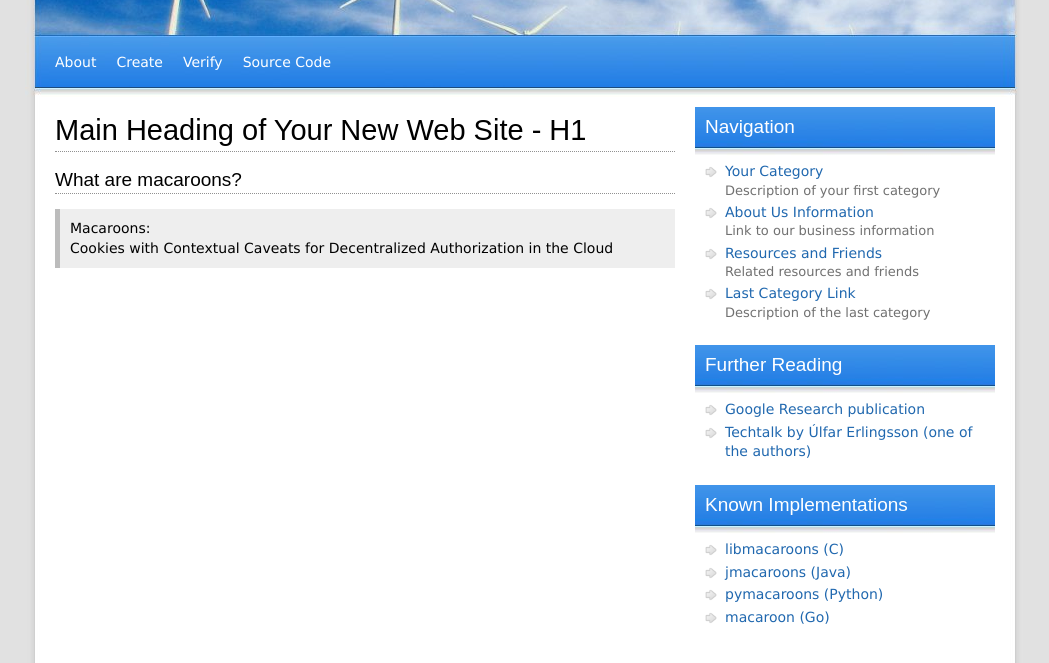
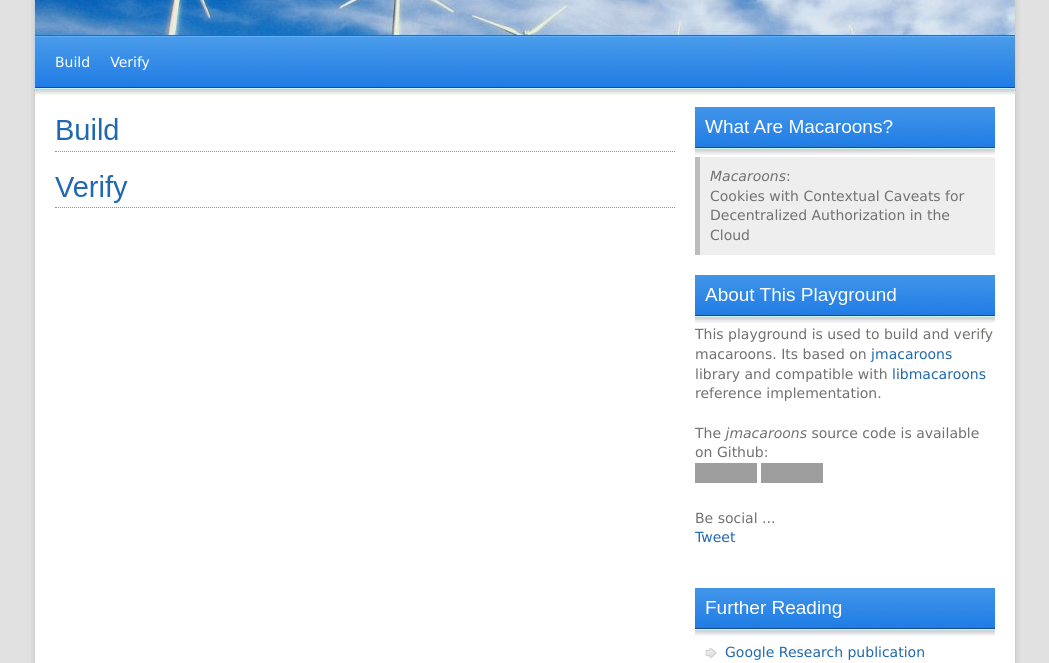
Before and after one commit to nitram509/jmacaroons, a plain HTML site: page index.html in a window 1280 px wide. Shown: the part 123-786 px from the top of the page, without its empty margins (115-1164 px from the left). Drawn offline with Linux system fonts and the light colour scheme; grey boxes are pictures that could not be loaded; a web font is replaced by a local one.

Commit message:
prepared styling, navigation, social interaction, further readings and links

```diff
--- a/index.html
+++ b/index.html
@@ -19,10 +19,8 @@
 
   <div id="menu">
     <ul>
-      <li><a href="#">About</a></li>
-      <li><a href="#">Create</a></li>
-      <li><a href="#">Verify</a></li>
-      <li><a href="#">Source Code</a></li>
+      <li><a href="#build">Build</a></li>
+      <li><a href="#verify">Verify</a></li>
     </ul>
   </div>
 
@@ -32,124 +30,58 @@
 
     <div class="left">
 
-      <h1>Main Heading of Your New Web Site - H1</h1>
+      <a name="build"><h1>Build</h1></a>
 
-      <h5>What are macaroons?</h5>
-      <blockquote>
-        <p>Macaroons:<br>
-          Cookies with Contextual Caveats for Decentralized Authorization in the Cloud</p>
-      </blockquote>
-
-      <!--<p>-->
-        <!--Sed vitae lectus libero, vitae tempus lacus. Quisque mollis, lectus sed-->
-        <!--placerat sodales, felis diam accumsan ligula, in auctor leo velit eu-->
-        <!--diam. Aenean tincidunt velit ac massa dictum bibendum. Ut vulputate-->
-        <!--tortor vitae orci cursus aliquam. Phasellus rutrum consequat purus, vel-->
-        <!--cursus odio fermentum non. Morbi luctus feugiat dictum. Duis sed metus-->
-        <!--vitae augue faucibus condimentum. Ut id velit eget magna venenatis-->
-        <!--ultrices in sit amet tellus. Praesent augue nibh, condimentum vel-->
-        <!--molestie sit amet, luctus nec neque. Vestibulum ante ipsum primis in-->
-        <!--faucibus orci luctus et ultrices posuere cubilia Curae; Phasellus-->
-        <!--convallis erat nisl. Mauris feugiat pharetra pellentesque. Pellentesque-->
-        <!--vulputate mi quis erat fringilla tempus. Suspendisse potenti.-->
-      <!--</p>-->
-
-      <!--<h2>Template License</h2>-->
-
-      <!--<p>-->
-        <!--This work is licensed under a <a rel="license" href="http://creativecommons.org/licenses/by/3.0/">Creative Commons-->
-        <!--Attribution 3.0 License</a>.-->
-      <!--</p>-->
-
-      <!--<h3>You are free:</h3>-->
-
-      <!--<ul>-->
-        <!--<li>to Share — to copy, distribute and transmit the work</li>-->
-        <!--<li>to Remix — to adapt the work</li>-->
-      <!--</ul>-->
-
-
-      <!--<h3>Under the following conditions:</h3>-->
-
-      <!--<ul>-->
-        <!--<li>Attribution — You must attribute the work in the manner specified by the author or licensor (keep the "Design by <a-->
-                <!--href="http://www.yoctotemplates.com/">Yocto Templates</a>" link in the footer intact).-->
-        <!--</li>-->
-      <!--</ul>-->
-
-      <!--<h3 style="color: red; font-weight: bold;">Would You Like to Remove the Footer Link ?</h3>-->
-
-      <!--<p>You can remove the footer link for a small fee of <strong>only $4.99</strong>.</p>-->
-
-      <!--<p>Please visit the <a href="http://yoctotemplates.com/free-web-templates/go-green/">template</a> page to buy the <strong>linkback-->
-        <!--free</strong> License.</p>-->
-
-      <!--<h4>Some Styling - H4</h4>-->
-
-      <!--<table>-->
-        <!--<tbody>-->
-        <!--<tr>-->
-          <!--<th>Table Header 1</th>-->
-          <!--<th>Table Header 2</th>-->
-        <!--</tr>-->
-        <!--<tr>-->
-          <!--<td>Aliquam erat volutpat. (row 1, cell 1)</td>-->
-          <!--<td>Suspendisse potenti. (row 1, cell 2)</td>-->
-        <!--</tr>-->
-        <!--<tr>-->
-          <!--<td>Phasellus rutrum consequat (row 2, cell 1)</td>-->
-          <!--<td>Phasellus convallis (row 2, cell 2)</td>-->
-        <!--</tr>-->
-        <!--</tbody>-->
-      <!--</table>-->
-
-      <!--<h4>Unordered List - H4</h4>-->
-
-      <!--<ul>-->
-        <!--<li><a title="" href="#">Unordered List Link 1</a></li>-->
-        <!--<li><a title="" href="#">Unordered List Link 2</a></li>-->
-        <!--<li><a title="" href="#">Unordered List Link 3</a></li>-->
-      <!--</ul>-->
-
-      <!--<h5>Ordered List - H5</h5>-->
-
-      <!--<ol>-->
-        <!--<li><a title="" href="#">Ordered List Link 1</a></li>-->
-        <!--<li><a title="" href="#">Ordered List Link 2</a></li>-->
-        <!--<li><a title="" href="#">Ordered List Link 3</a></li>-->
-      <!--</ol>-->
-
-      <!--<h5>Blockquote - H5</h5>-->
-
-      <!--<blockquote>-->
-        <!--<p>Integer dapibus vulputate ornare. Aenean interdum fermentum felis.-->
-          <!--Aliquam congue, leo vel elementum tempor, quam lorem laoreet nunc, vel-->
-          <!--consequat purus tortor non mauris. Donec luctus sem at risus sagittis et-->
-          <!--venenatis nisi hendrerit. Maecenas iaculis vulputate sem id gravida.-->
-          <!--Maecenas et aliquet nisl. Integer ornare volutpat elit a lobortis. Sed-->
-          <!--vitae ligula est, in auctor mi. Lorem ipsum dolor sit amet, consectetur-->
-          <!--adipiscing elit.</p>-->
-      <!--</blockquote>-->
+      <a name="verify"><h1>Verify</h1></a>
 
     </div>
 
     <div class="right">
 
-      <h3>Navigation</h3>
-      <ul>
-        <li><a href="#">Your Category</a><br>Description of your first category</li>
-        <li><a href="#">About Us Information</a><br>Link to our business information</li>
-        <li><a href="#">Resources and Friends</a><br>Related resources and friends</li>
-        <li><a href="#">Last Category Link</a><br>Description of the last category</li>
-      </ul>
+      <h3>What Are Macaroons?</h3>
+      <blockquote>
+        <p><i>Macaroons</i>:<br>
+          Cookies with Contextual Caveats for Decentralized Authorization in the Cloud</p>
+      </blockquote>
+
+      <h3>About This Playground</h3>
+      <p>
+        This playground is used to build and verify macaroons.
+        Its based on <a href="https://github.com/nitram509/jmacaroons">jmacaroons</a> library
+        and compatible with <a href="https://github.com/rescrv/libmacaroons">libmacaroons</a> reference implementation.
+      </p>
+      <p>
+        The <i>jmacaroons</i> source code is available on Github:<br>
+        <iframe src="http://ghbtns.com/github-btn.html?user=nitram509&repo=jmacaroons&type=watch&count=true"
+                allowtransparency="true" frameborder="0" scrolling="0" width="62" height="20"></iframe>
+        <iframe src="http://ghbtns.com/github-btn.html?user=nitram509&repo=jmacaroons&type=fork&count=true"
+                allowtransparency="true" frameborder="0" scrolling="0" width="62" height="20"></iframe>
+      </p>
+      <p>
+        Be social ...<br>
+        <a class="twitter-share-button"
+           href="https://twitter.com/share"
+           data-hashtags="macaroons,auth"
+           data-related="nitram509,rescrv,el33th4xor,shirkeydev,hangtwentyy">
+          Tweet
+        </a>
+        <script type="text/javascript">
+          window.twttr=(function(d,s,id){var t,js,fjs=d.getElementsByTagName(s)[0];if(d.getElementById(id)){return}js=d.createElement(s);js.id=id;js.src="https://platform.twitter.com/widgets.js";fjs.parentNode.insertBefore(js,fjs);return window.twttr||(t={_e:[],ready:function(f){t._e.push(f)}})}(document,"script","twitter-wjs"));
+        </script>
+      </p>
+      <p>
+
+      </p>
 
       <h3>Further Reading</h3>
       <ul>
         <li><a href="http://research.google.com/pubs/pub41892.html">Google Research publication</a></li>
-        <li><a href="https://air.mozilla.org/macaroons-cookies-with-contextual-caveats-for-decentralized-authorization-in-the-cloud/">Techtalk by Úlfar Erlingsson (one of the authors)</a></li>
+        <li>
+          <a href="https://air.mozilla.org/macaroons-cookies-with-contextual-caveats-for-decentralized-authorization-in-the-cloud/">Techtalk
+            by Úlfar Erlingsson (one of the authors)</a></li>
       </ul>
 
-      <h3>Known Implementations</h3>
+      <h3>Other Known Implementations</h3>
       <ul>
         <li><a href="https://github.com/rescrv/libmacaroons">libmacaroons (C)</a></li>
         <li><a href="https://github.com/nitram509/jmacaroons">jmacaroons (Java)</a></li>
@@ -178,14 +110,19 @@
         window.twttr = (function (d, s, id) {
           var t, js, fjs = d.getElementsByTagName(s)[0];
           if (d.getElementById(id)) return;
-          js = d.createElement(s); js.id = id;
-          js.src= "https://platform.twitter.com/widgets.js";
+          js = d.createElement(s);
+          js.id = id;
+          js.src = "https://platform.twitter.com/widgets.js";
           fjs.parentNode.insertBefore(js, fjs);
-          return window.twttr || (t = { _e: [], ready: function (f) { t._e.push(f) } });
+          return window.twttr || (t = {
+                    _e: [], ready: function (f) {
+                      t._e.push(f)
+                    }
+                  });
         }(document, "script", "twitter-wjs"));
       </script>
-      |
-      <a href="#">Copyright</a>
+      <!--|-->
+      <!--<a href="#">Copyright</a>-->
     </div>
     <div class="footerright"><a href="http://yoctotemplates.com/free-web-templates/go-green/">Go Green</a> | Design by <a
             href="http://www.yoctotemplates.com/">Yocto Templates</a></div>
--- a/www/css/style.css
+++ b/www/css/style.css
@@ -119,6 +119,6 @@ color: #fff;
 .footerright { float: right; }
 
 /* follow on twitter widget */
-#twitter-widget-0 {
+#twitter-widget-0, #twitter-widget-1, #twitter-widget-2 {
   vertical-align: middle;
 }
```
